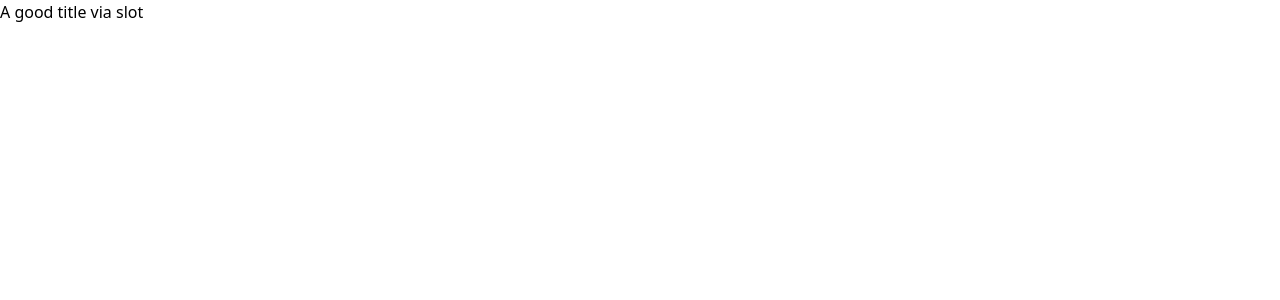
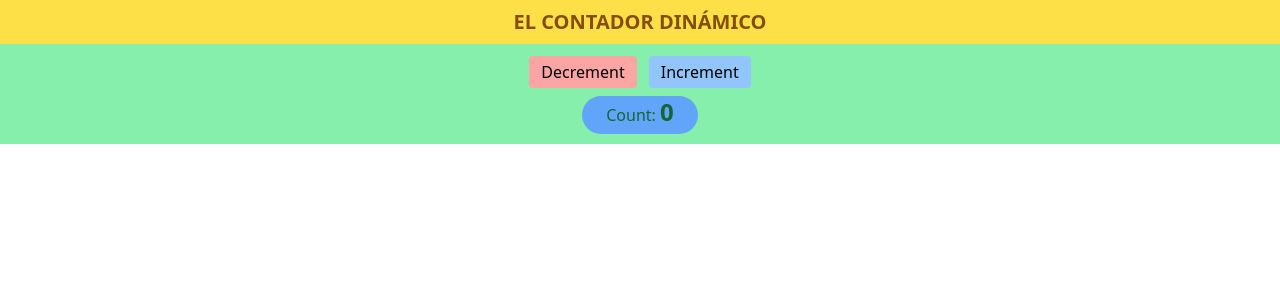
Before and after one commit to Jhonttt/ejercicios-formacion-alebat, a Nuxt app in the folder nuxt-vue-exercises/: page / in a window 1280 px wide. Shown: the top 300 px of the page. Built offline with nearby package versions, Linux system fonts and the light colour scheme.

Commit message:
refactor: refactorizar y migrar el ejercicio 4 de vue a nuxt donde habia que hacer un componente

```diff
--- a/nuxt-vue-exercises/app/app.vue
+++ b/nuxt-vue-exercises/app/app.vue
@@ -1,7 +1,5 @@
 <template>
   <div>
-    <TheTitle>
-      <h1>A good title via slot</h1>
-    </TheTitle>
+    <TheCounter />
   </div>
 </template>
--- /dev/null
+++ b/nuxt-vue-exercises/app/components/TheCounter.vue
@@ -0,0 +1,26 @@
+<script setup lang="ts">
+const count = ref(0);
+</script>
+
+<template>
+  <main class="bg-green-300">
+    <div
+      class="flex justify-center bg-yellow-300 py-2 text-xl uppercase text-yellow-800 font-bold"
+    >
+      <TheTitle>El contador dinámico</TheTitle>
+    </div>
+    <div class="flex justify-center gap-3 pt-3">
+      <button class="bg-red-300 px-3 py-1 rounded hover:bg-red-950 hover:text-red-200" @click="count--">
+        Decrement
+      </button>
+      <button class="bg-blue-300 px-3 py-1 rounded hover:bg-blue-950 hover:text-blue-200" @click="count++">
+        Increment
+      </button>
+    </div>
+    <h2 class="text-center text-green-800 pt-2 pb-4">
+      <span class="bg-blue-400 px-6 py-2 rounded-full">
+        Count: <span class="font-bold text-2xl">{{ count }}</span>
+      </span>
+    </h2>
+  </main>
+</template>
--- /dev/null
+++ b/nuxt-vue-exercises/tailwind.config.js
@@ -0,0 +1,9 @@
+export default {
+  content: [
+    './app/**/*.{vue,js,ts}',
+    './components/**/*.{vue,js,ts}',
+    './pages/**/*.{vue,js,ts}',
+  ],
+  theme: { extend: {} },
+  plugins: [],
+}
```
